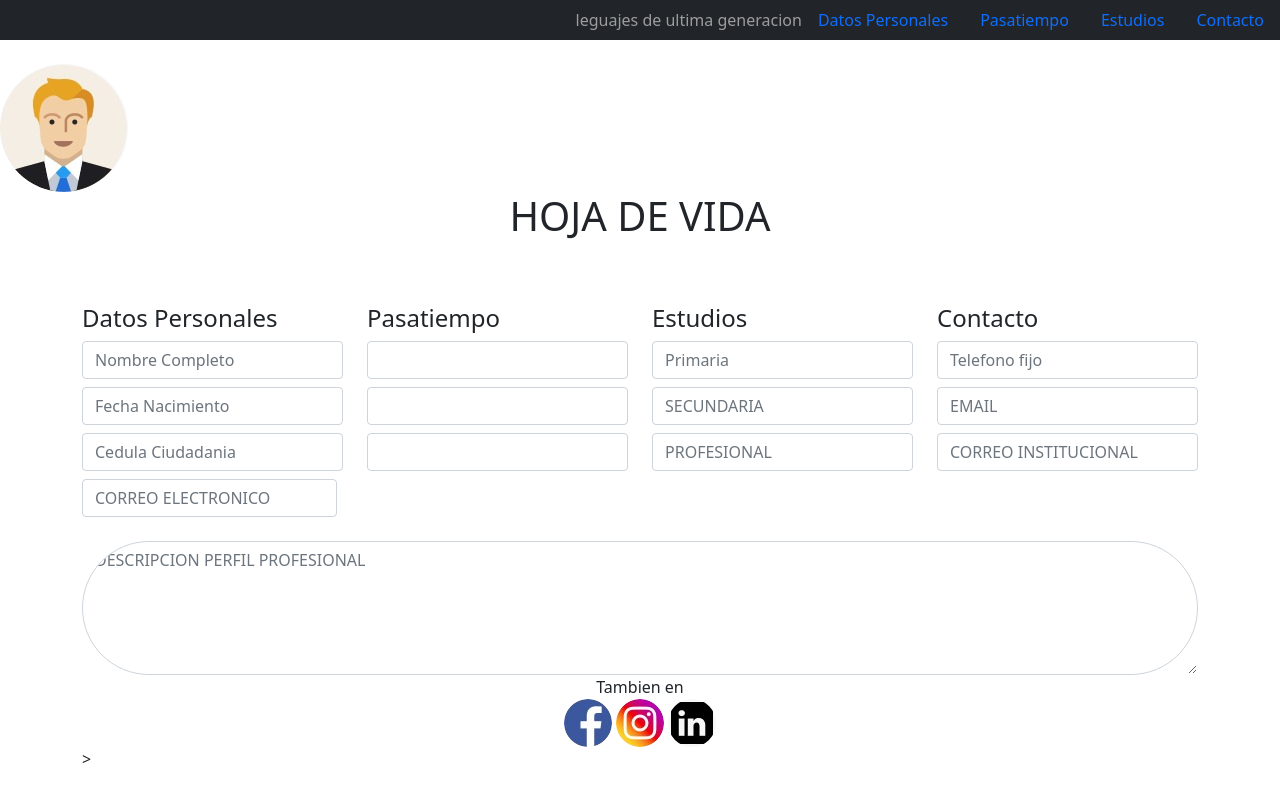
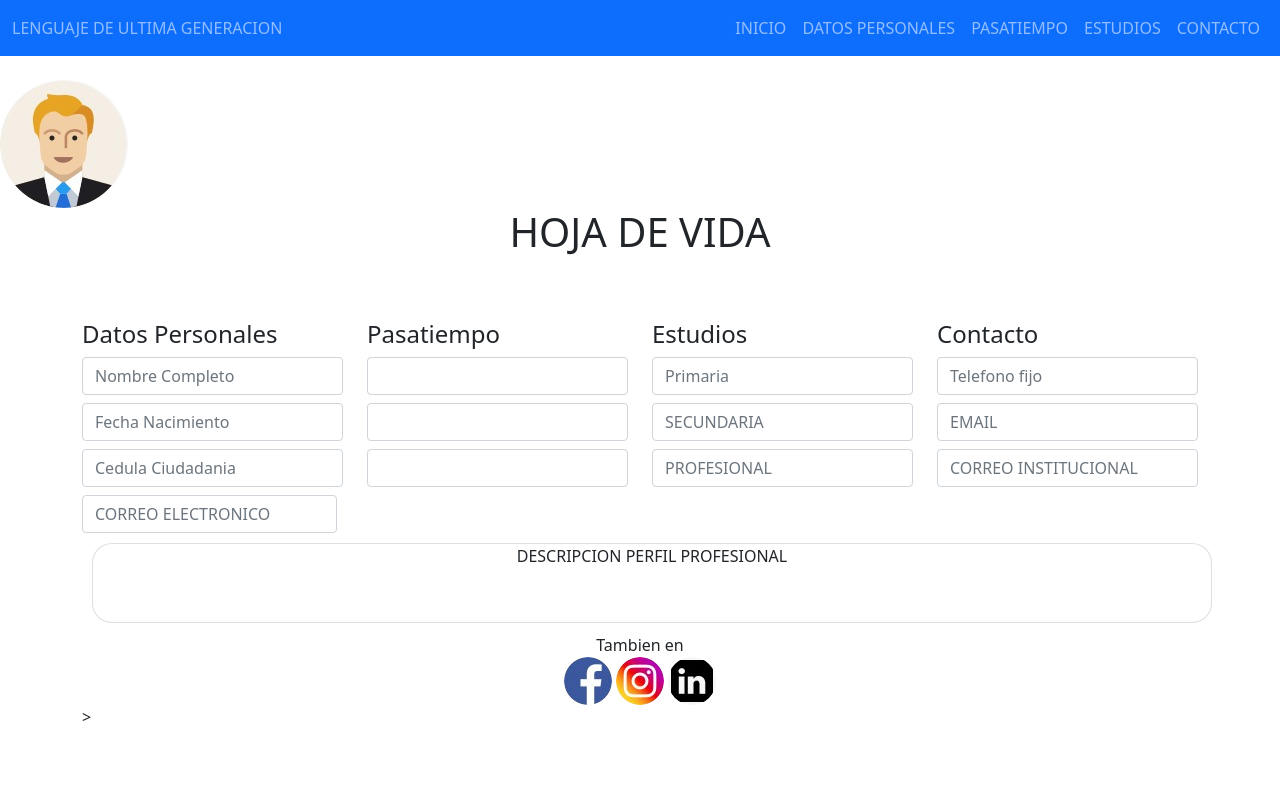
Before and after one commit to darwin-arvi/darwinarvi, a plain HTML site: page index.html in a window 1280 px wide. Drawn offline with nearby package versions, Linux system fonts and the light colour scheme.

Commit message:
añadiendo enlaces

```diff
--- a/index.html
+++ b/index.html
@@ -8,29 +8,43 @@
     <link href="https://cdn.jsdelivr.net/npm/bootstrap@5.1.3/dist/css/bootstrap.min.css" rel="stylesheet" integrity="sha384-1BmE4kWBq78iYhFldvKuhfTAU6auU8tT94WrHftjDbrCEXSU1oBoqyl2QvZ6jIW3" crossorigin="anonymous">
 </head>
 <body>
+    <nav class="navbar navbar-expand-lg navbar-dark bg-primary">
+        <div class="container-fluid">
+            <span class="navbar-text">LENGUAJE DE ULTIMA GENERACION</span>
+            <div class="row">
+                <div>
+                    <button class="navbar-toggler" type="button" data-bs-toggle="collapse" data-bs-target="#navbarText"
+                        aria-controls="navbarText" aria-expanded="false" aria-label="Toggle navigation">
+                        <span class="navbar-toggler-icon"></span>
+                    </button>
+                    <div class="collapse navbar-collapse" id="navbarText">
+                        <ul class="navbar-nav me-auto mb-2 mb-lg-0">
 
-    <ul class="nav justify-content-end navbar-text-red  navbar-dark bg-dark">
-        <span class="navbar-text">leguajes de ultima generacion</span>
                             <li class="nav-item">
-          <a class="nav-link active " aria-current="page"  href="#" >Datos Personales</a>
+                                <a class="nav-link" href="index.html">INICIO</a>
                             </li>
                             <li class="nav-item">
-          <a class="nav-link active" href="#">Pasatiempo</a>
+                                <a class="nav-link" href="index2.html">DATOS PERSONALES</a>
                             </li>
                             <li class="nav-item">
-          <a class="nav-link active" href="#">Estudios</a>
+                                <a class="nav-link" href="index3.html">PASATIEMPO</a>
                             </li>
                             <li class="nav-item">
-          <a class="nav-link active" href="">Contacto</a>
+                                <a class="nav-link" href="index4.html">ESTUDIOS</a>
+                            </li>
+                            <li class="nav-item">
+                                <a class="nav-link" href="index5.html">CONTACTO</a>
                             </li>
                         </ul>
+                    </div>
+                </div>
+            </div>
+        </div>
+    </nav>
       <br>
       <img src="img/logo persona.jpeg" class="rounded-circle" alt="Eniun" aling="center">
       <center><h1>HOJA DE VIDA</h1></center>
     </br>
-
-
-
 
         <div class="container pt-4">
             <div class="row align-items-start">
@@ -94,9 +108,11 @@
                     </div>
 
             </div>
-            <div class="form-group pt-4">
-                <textarea class="form-control rounded-pill" id="exampleFormControlTextarea1" rows="5"input type="nombre" class="form-control" id="exampleFormControlInput1" placeholder="DESCRIPCION PERFIL PROFESIONAL"></textarea>
+        </center>
+        <div class="card" style="width: 70rem; height: 5rem; margin: 10px; border-radius: 20px;">
+        <center><div>DESCRIPCION PERFIL PROFESIONAL</div></center>
           </div>
+          </center>
 
 </body>
 <footer>
```
Also changed, not shown: index2.html (+7 -4 lines), index3.html (+7 -4 lines), index4.html (+2 -2 lines). Lines whose indentation alone changed are shown as unchanged.
